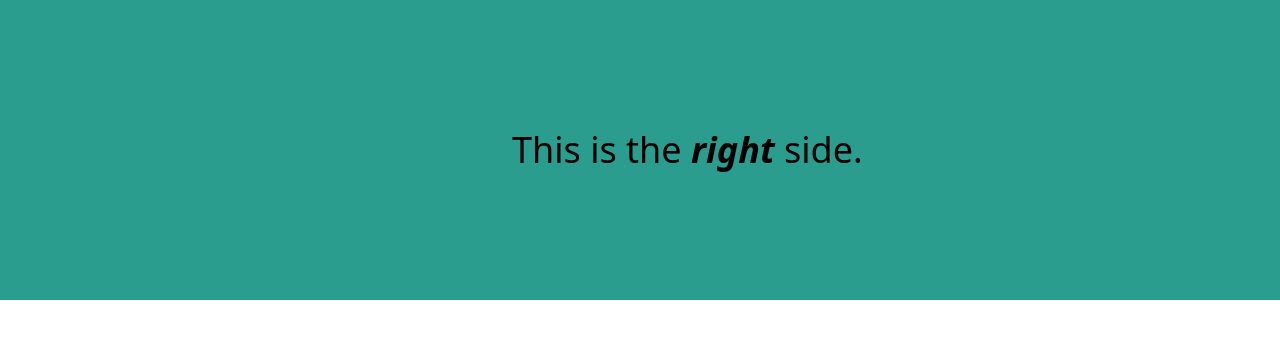
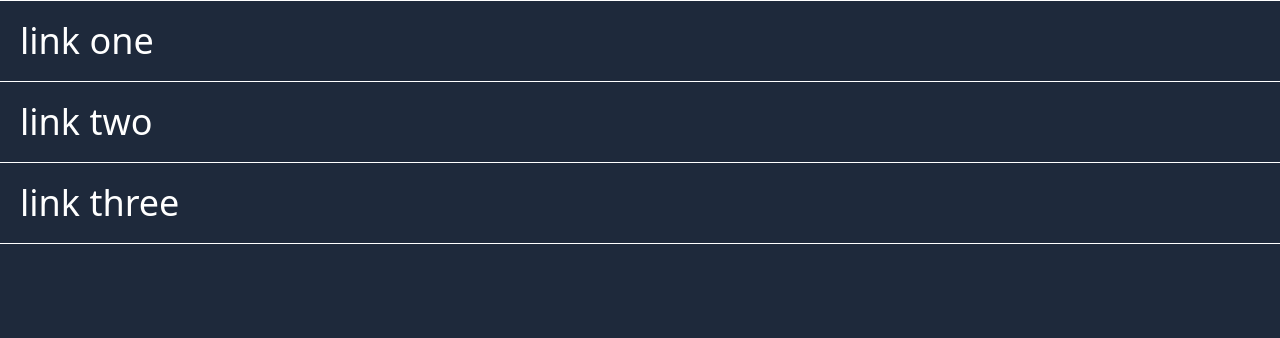
Before and after one commit to b-x-wu/hyperplexed-components, a React app: page / in a window 1280 px wide. Shown: the top 338 px of the page. Built offline with nearby package versions, Linux system fonts and the light colour scheme.

Commit message:
feat: add fancy gradient hover links

```diff
--- /dev/null
+++ b/components/fancyGradientHoverLinks.tsx
@@ -0,0 +1,65 @@
+import React, { useState } from "react";
+
+interface LinkInfo {
+    text: string
+    href: string
+}
+
+interface FancyGradientHoverLinksProps {
+    linkInfos: LinkInfo[] // the text and hrefs for the links
+    gradientFrom?: string // the starting color of the gradient
+    gradientTo?: string // the ending color of the gradient
+    borderColor?: string // the color of the border
+    gradientPanDuration?: number // the duration of the hover gradient pan, in ms
+    minViaDistance?: string // distance from the left side of the link which the gradient no longer changes stop distance
+}
+
+interface FancyGradientHoverLinkProps {
+    linkInfo: LinkInfo
+    gradientFrom: string
+    gradientTo: string
+    isBottomLink: boolean
+    minViaDistance: string
+    gradientPanDuration: number
+    borderColor: string
+}
+
+const FancyGradientHoverLink = ({ linkInfo, gradientFrom, gradientTo, isBottomLink, minViaDistance, gradientPanDuration, borderColor }: FancyGradientHoverLinkProps) => {
+    const [mouseXPosition, setMouseXPosition] = useState<number>(0)
+
+    const handleMouseMove: React.MouseEventHandler = (event) => {
+        event.preventDefault()
+        setMouseXPosition(event.nativeEvent.offsetX)
+    }
+
+    return (
+        <a onMouseMove={handleMouseMove} className={`block border-t-[1px] border-[${borderColor}] ${isBottomLink ? 'border-b-[1px]' : ''} relative p-5 before:absolute before:left-0 before:top-0 before:w-0 before:hover:w-full before:transition-all before:duration-[${gradientPanDuration}ms] before:h-full before:bg-gradient-to-r before:from-transparent before:via-[${gradientFrom}_max(${minViaDistance},${mouseXPosition}px)] before:to-[${gradientTo}]`} href={linkInfo.href} target={"_blank"}>{linkInfo.text}</a>
+    )
+}
+
+export const FancyGradientHoverLinks = ({
+    linkInfos,
+    gradientFrom = '#3d5afe',
+    gradientTo = '#2196f3',
+    gradientPanDuration = 600,
+    minViaDistance = '80%',
+    borderColor = "#ffffff"
+}: FancyGradientHoverLinksProps) => {
+    const links = linkInfos.map((linkInfo, idx) => <FancyGradientHoverLink
+        key={idx}
+        linkInfo={linkInfo}
+        gradientFrom={gradientFrom}
+        gradientTo={gradientTo}
+        isBottomLink={idx === linkInfos.length - 1}
+        minViaDistance={minViaDistance}
+        gradientPanDuration={gradientPanDuration}
+        borderColor={borderColor}
+    />)
+
+    return (
+        <div className="flex flex-col justify-content-center">
+            {links}
+        </div>
+    )
+
+}
--- a/src/index.tsx
+++ b/src/index.tsx
@@ -1,28 +1,27 @@
 import React from 'react'
 import { createRoot } from 'react-dom/client'
-import { SuperHeaderSlider } from '../components/superHeaderSlider'
+import { FancyGradientHoverLinks } from '../components/fancyGradientHoverLinks'
 
 const App = () => {
-    const leftChildren = (
-        <div className='ml-96 text-4xl'>
-            This is the <span className='font-bold italic'>left</span> side.
+    return (
+        <div className='bg-slate-800 h-screen w-screen text-4xl text-white'>
+            <FancyGradientHoverLinks
+                linkInfos={[
+                    {
+                        text: "link one",
+                        href: "/"
+                    },
+                    {
+                        text: "link two",
+                        href: "/"
+                    },
+                    {
+                        text: "link three",
+                        href: "/"
+                    }
+                ]}
+            />
         </div>
-    )
-
-    const rightChildren = (
-        <div className='ml-96 text-4xl'>
-            This is the <span className='font-bold italic'>right</span> side.
-        </div>
-    )
-
-    return (
-        <>
-            <SuperHeaderSlider
-                leftChildren={leftChildren}
-                rightChildren={rightChildren}
-                fullHeight='300px'
-            />
-        </>
     )
 }
 
```
